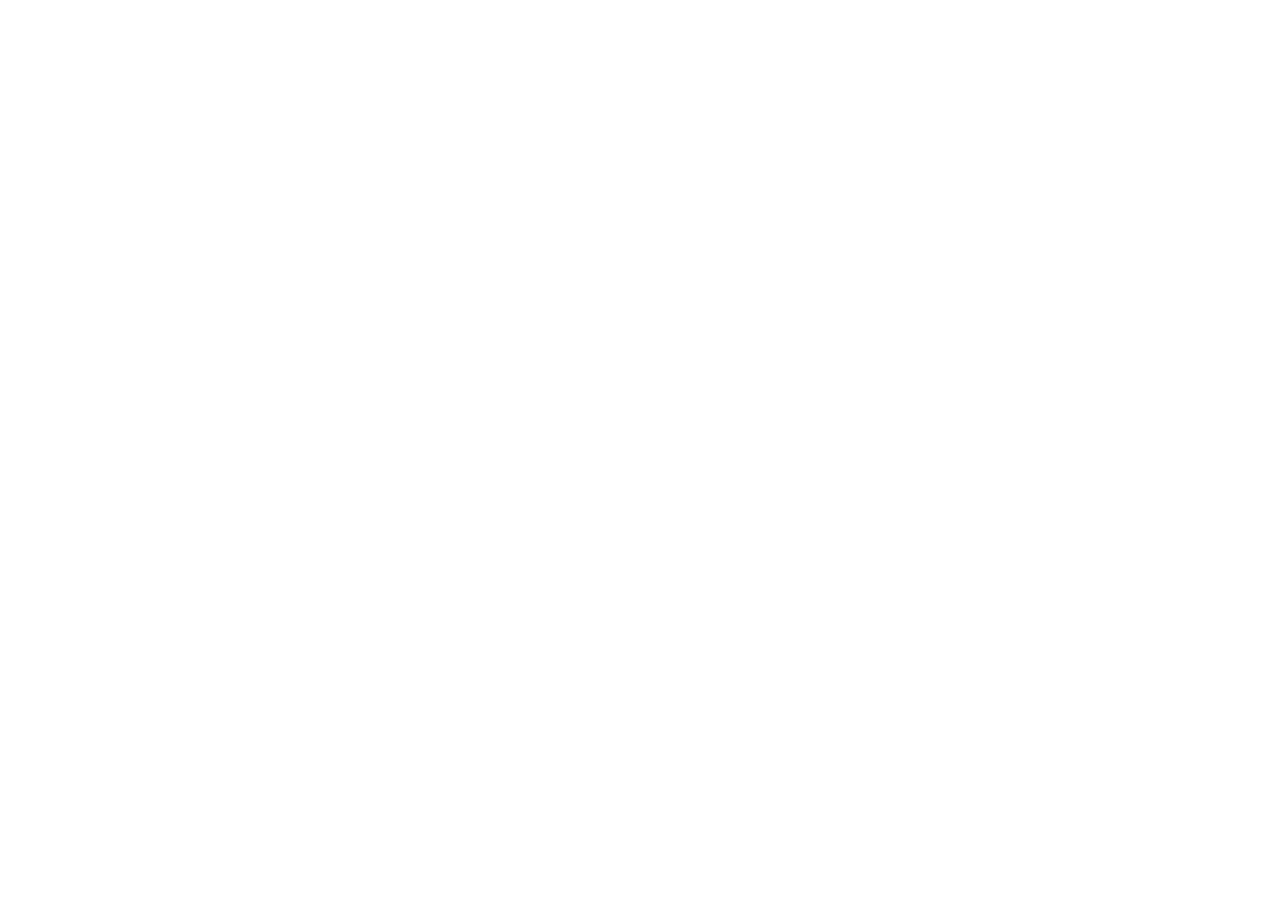
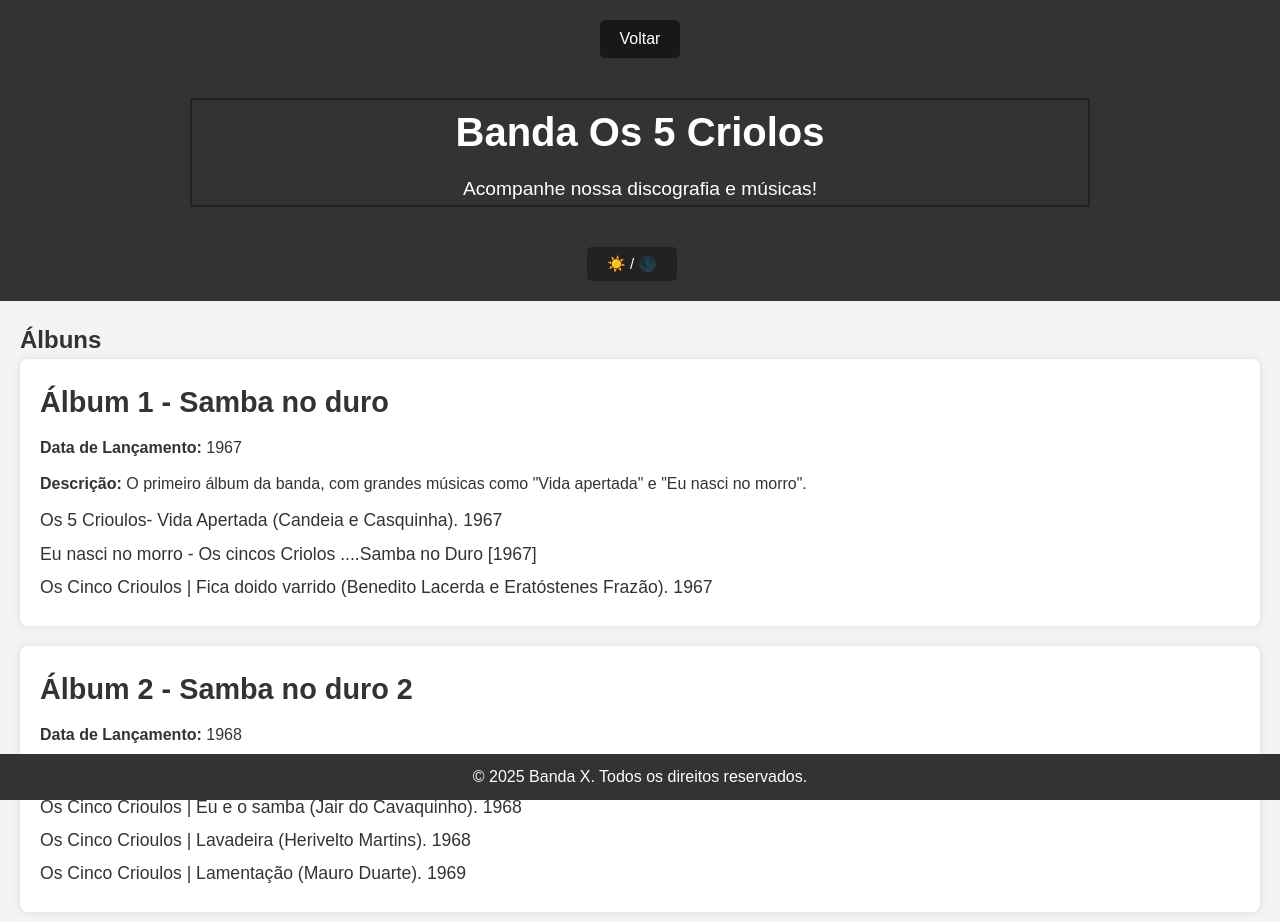
Before and after one commit to setti-ifpr/Os-5-crioulos-LAEC, a plain HTML site: page albuns-e-musicas.html in a window 1280 px wide. Before the commit the page ends 800 px from the top, so only its background shows below. Drawn offline with Linux system fonts and the light colour scheme.

Commit message:
Finalizado o site

```diff
--- /dev/null
+++ b/CSS/style2.css
@@ -0,0 +1,149 @@
+* {
+    margin: 0;
+    padding: 0;
+    box-sizing: border-box;
+}
+
+button {
+    padding: 10px 20px;
+    font-size: 16px;
+    background-color: #181818;
+    border: none;
+    border-radius: 5px;
+    cursor: pointer;
+    transition: background-color 0.3s;
+
+}
+
+button:hover {
+    background-color: #222;
+}
+
+.volta > a{
+    text-decoration: black;
+    color: white;
+}
+
+body {
+    font-family: Arial, sans-serif;
+    line-height: 1.6;
+    background-color: #f4f4f4;
+    color: #333;
+}
+
+.dark-mode {
+    background: #181818;
+}
+
+.dark-mode > .albuns > h2{
+    color: white;
+}
+
+.container {
+    max-width: 900px;
+    margin: 40px auto;
+    border: 2px solid #222;
+    padding: 0;
+    background: inherit;
+}
+
+.dark-btn {
+    padding: 8px 20px;
+    border-radius: 5px;
+    border: none;
+    background: #222;
+    color: white;
+    cursor: pointer;
+    font-size: 15px;
+    transition: .3s, color .3s;
+    margin-right: 16px;
+}
+
+.dark-mode .dark-btn {
+    background: #222;
+    color: white;
+    border: 1px solid #222;
+}
+
+header {
+    background: #333;
+    color: #fff;
+    padding: 20px;
+    text-align: center;
+}
+
+header h1 {
+    font-size: 2.5em;
+}
+
+header p {
+    font-size: 1.2em;
+    margin-top: 10px;
+}
+
+.description {
+    margin: 20px;
+    padding: 20px;
+    background-color: #fff;
+    border-radius: 8px;
+    box-shadow: 0 0 10px rgba(0, 0, 0, 0.1);
+}
+
+.description h2 {
+    font-size: 2em;
+    margin-bottom: 15px;
+}
+
+.description p {
+    font-size: 1.1em;
+}
+
+.albuns {
+    margin: 20px;
+}
+
+.album {
+    background-color: #fff;
+    border-radius: 8px;
+    padding: 20px;
+    box-shadow: 0 0 10px rgba(0, 0, 0, 0.1);
+    margin-bottom: 20px;
+}
+
+.album h3 {
+    font-size: 1.8em;
+    margin-bottom: 10px;
+}
+
+.album p {
+    font-size: 1em;
+    margin-bottom: 10px;
+}
+
+.songs {
+    list-style-type: none;
+}
+
+.songs li {
+    margin: 5px 0;
+}
+
+.songs a {
+    color: #333;
+    text-decoration: none;
+    font-size: 1.1em;
+}
+
+.songs a:hover {
+    text-decoration: underline;
+}
+
+footer {
+    background-color: #333;
+    color: #fff;
+    text-align: center;
+    padding: 10px;
+    position: fixed;
+    width: 100%;
+    bottom: 0;
+}
--- /dev/null
+++ b/JS/script.js
@@ -0,0 +1,3 @@
+function toggleDarkMode(){
+        document.body.classList.toggle('dark-mode');
+    }
--- a/albuns-e-musicas.html
+++ b/albuns-e-musicas.html
@@ -3,9 +3,53 @@
 <head>
     <meta charset="UTF-8">
     <meta name="viewport" content="width=device-width, initial-scale=1.0">
-    <title>Document</title>
+    <title>Álbuns e músicas</title>
+    <link rel="stylesheet" href="CSS/style2.css">
 </head>
 <body>
+    <header>
+        <button class="volta"><a href="index.html">Voltar</a></button>
+        <div class="container">
+            <h1>Banda Os 5 Criolos</h1>
+            <p>Acompanhe nossa discografia e músicas!</p>
+        </div>
+        <div class="header-left">
+            <button class="dark-btn" onclick="toggleDarkMode()">☀️ / 🌑</button>
+            <span id="logo"></span>
+        </div>
+    </header>
 
+        <section class="albuns">
+            <h2>Álbuns</h2>
+
+            <div class="album">
+                <h3>Álbum 1 - Samba no duro</h3>
+                <p><strong>Data de Lançamento:</strong> 1967</p>
+                <p><strong>Descrição:</strong> O primeiro álbum da banda, com grandes músicas como "Vida apertada" e "Eu nasci no morro".</p>
+                <ul class="songs">
+                    <li><a href="https://youtu.be/5JkQJGkgqss?si=S2pn6rOCAfQpxG5M" target="_blank">Os 5 Crioulos- Vida Apertada (Candeia e Casquinha). 1967</a></li>
+                    <li><a href="https://youtu.be/HEgGFynupBo?si=k8FKq6PCXMzklizM" target="_blank">Eu nasci no morro - Os cincos Criolos ....Samba no Duro [1967]</a></li>
+                    <li><a href="https://youtu.be/bPx7HLhnPJk?si=WrlMNkG4NiuP4Cn9" target="_blank">Os Cinco Crioulos | Fica doido varrido (Benedito Lacerda e Eratóstenes Frazão). 1967</a></li>
+                </ul>
+            </div>
+
+            <div class="album">
+                <h3>Álbum 2 - Samba no duro 2</h3>
+                <p><strong>Data de Lançamento:</strong> 1968</p>
+                <p><strong>Descrição:</strong> Um álbum onde as músicas como "Lavadeira" e "EU e o samba" são destaques.</p>
+                <ul class="songs">
+                    <li><a href="https://youtu.be/-5i0SizZDco?si=F1os1JCwVYwKjsSZ" target="_blank">Os Cinco Crioulos | Eu e o samba (Jair do Cavaquinho). 1968</a></li>
+                    <li><a href="https://youtu.be/E0WfaYLDK3w?si=gkMn9a4JsuTMFcsZ" target="_blank">Os Cinco Crioulos | Lavadeira (Herivelto Martins). 1968</a></li>
+                    <li><a href="https://youtu.be/rl2jlWAXaqE?si=ufFor84lgwvalZml" target="_blank">Os Cinco Crioulos | Lamentação (Mauro Duarte). 1969</a></li>
+                </ul>
+            </div>
+        </section>
+    </main>
+
+    <footer>
+        <p>&copy; 2025 Banda X. Todos os direitos reservados.</p>
+    </footer>
+
+    <script src="JS/script.js"></script>
 </body>
 </html>
```
Also changed, not shown: CSS/style.css (+5 -2 lines), index.html (+7 -7 lines).
